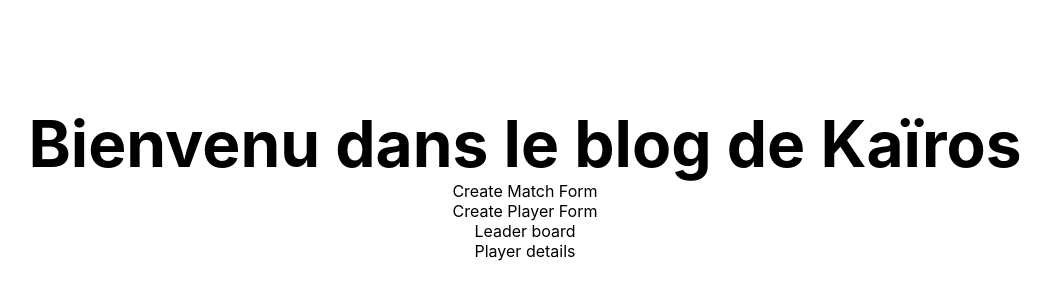
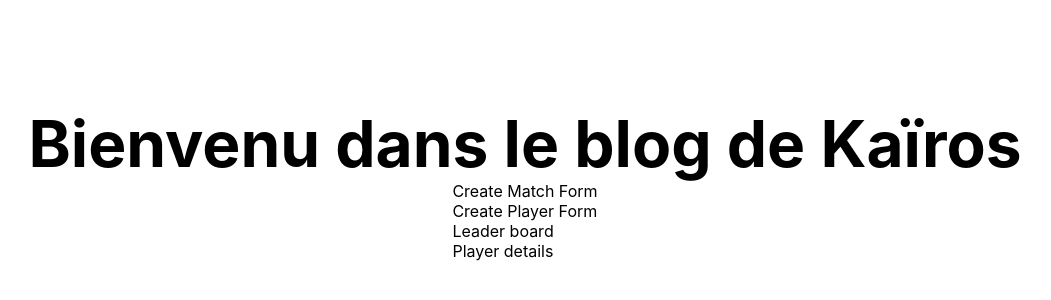
Before and after one commit to kairos666/indie-blog-v2, a Next.js app in the folder packages/blog/: page / in a window 1280 px wide. Shown: the part 216-516 px from the top of the page, without its empty margins (115-1166 px from the left). Built offline with nearby package versions, Linux system fonts and the light colour scheme.

Commit message:
EloBoard (root component)

```diff
--- /dev/null
+++ b/packages/blog/components/elo-ratings/EloBoard.tsx
@@ -0,0 +1,20 @@
+import { FC } from 'react';
+import CreateMatchForm from './CreateMatchForm';
+import CreatePlayerForm from './CreatePlayerForm';
+import LeaderBoard from './LeaderBoard';
+import PlayerDetails from './PlayerDetails';
+
+type EloBoardProps = {};
+
+const EloBoard:FC<EloBoardProps> = () => {
+    return (
+        <article>
+            <CreateMatchForm/>
+            <CreatePlayerForm/>
+            <LeaderBoard/>
+            <PlayerDetails/>
+        </article>
+    )
+}
+
+export default EloBoard;
--- a/packages/blog/pages/index.tsx
+++ b/packages/blog/pages/index.tsx
@@ -1,9 +1,6 @@
 import type { NextPage } from 'next';
 import Head from 'next/head';
-import CreateMatchForm from '../components/elo-ratings/CreateMatchForm';
-import CreatePlayerForm from '../components/elo-ratings/CreatePlayerForm';
-import LeaderBoard from '../components/elo-ratings/LeaderBoard';
-import PlayerDetails from '../components/elo-ratings/PlayerDetails';
+import EloBoard from '../components/elo-ratings/EloBoard';
 import styles from '../styles/Home.module.scss';
 
 const Home: NextPage = () => {
@@ -17,10 +14,7 @@ const Home: NextPage = () => {
 
             <main className={styles.main}>
                 <h1 className={styles.title}>Bienvenu dans le blog de Kaïros</h1>
-                <CreateMatchForm/>
-                <CreatePlayerForm/>
-                <LeaderBoard/>
-                <PlayerDetails/>
+                <EloBoard/>
             </main>
         </div>
     )
```
